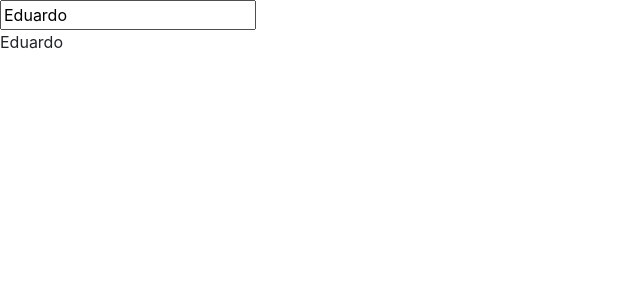
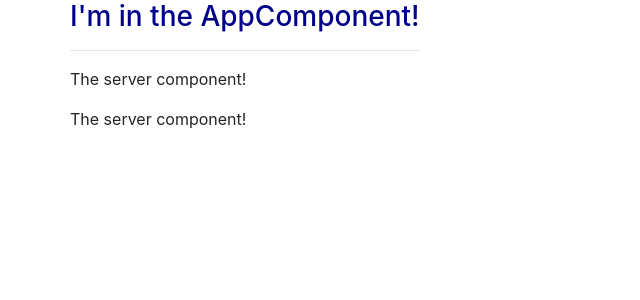
Before and after one commit to manoel-eduardo/Angular-6-Udemy-Course, an Angular app in the folder first-app/: page / in a window 1280 px wide. Shown: the top 300 px of the page, without its empty margins (0-640 px from the left). Built offline with nearby package versions, Linux system fonts and the light colour scheme.

Commit message:
wokring with components

```diff
--- a/first-app/src/app/app.component.css
+++ b/first-app/src/app/app.component.css
@@ -0,0 +1,3 @@
+h3 {
+    color: darkblue;
+}
--- a/first-app/src/app/app.component.html
+++ b/first-app/src/app/app.component.html
@@ -1,2 +1,9 @@
-<input type="text" [(ngModel)]="name">
-<P> {{ name }}</P>
+<div class="container">
+    <div class="row">
+        <div class="col-cs-12">
+            <h3>I'm in the AppComponent!</h3>
+            <hr/>
+            <app-servers></app-servers>
+        </div>
+    </div>
+</div>
--- a/first-app/src/app/app.component.ts
+++ b/first-app/src/app/app.component.ts
@@ -6,5 +6,4 @@
   styleUrls: ['./app.component.css']
 })
 export class AppComponent {
-  name = 'Eduardo ';
 }
--- a/first-app/src/app/app.module.ts
+++ b/first-app/src/app/app.module.ts
@@ -3,10 +3,14 @@
 import { FormsModule } from '@angular/forms';
 
 import { AppComponent } from './app.component';
+import { ServerComponent } from './server/server.component';
+import { ServersComponent } from './servers/servers.component';
 
 @NgModule({
   declarations: [
-    AppComponent
+    AppComponent,
+    ServerComponent,
+    ServersComponent
   ],
   imports: [
     BrowserModule,
--- /dev/null
+++ b/first-app/src/app/server/server.component.html
@@ -0,0 +1,3 @@
+<p>
+  The server component!
+</p>
--- /dev/null
+++ b/first-app/src/app/server/server.component.ts
@@ -0,0 +1,14 @@
+import { Component, OnInit } from '@angular/core';
+
+@Component({
+  selector: 'app-server',
+  templateUrl: './server.component.html'
+})
+export class ServerComponent implements OnInit {
+
+  constructor() { }
+
+  ngOnInit() {
+  }
+
+}
--- /dev/null
+++ b/first-app/src/app/servers/servers.component.html
@@ -0,0 +1,2 @@
+<app-server></app-server>
+<app-server></app-server>
--- /dev/null
+++ b/first-app/src/app/servers/servers.component.ts
@@ -0,0 +1,15 @@
+import { Component, OnInit } from '@angular/core';
+
+@Component({
+  selector: 'app-servers',
+  templateUrl: './servers.component.html',
+  styleUrls: ['./servers.component.css']
+})
+export class ServersComponent implements OnInit {
+
+  constructor() { }
+
+  ngOnInit() {
+  }
+
+}
```
Also changed, not shown: first-app/src/app/servers/servers.component.css (added).
